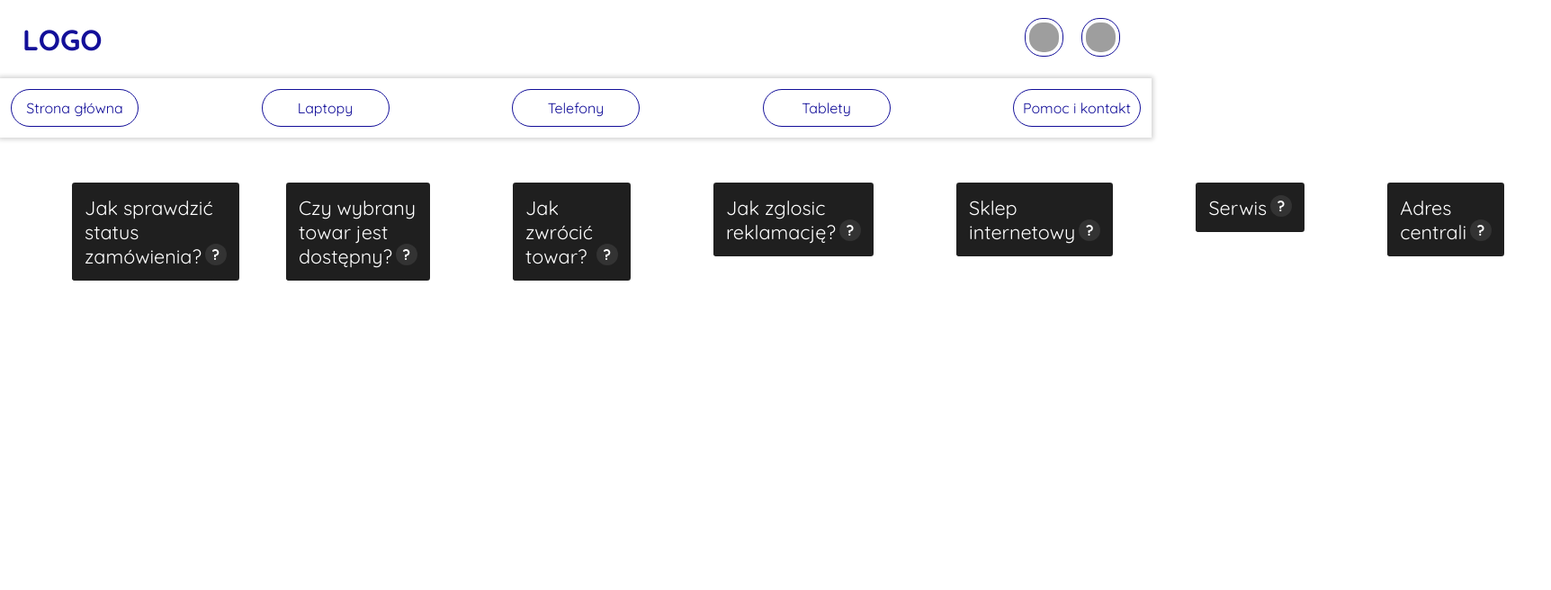
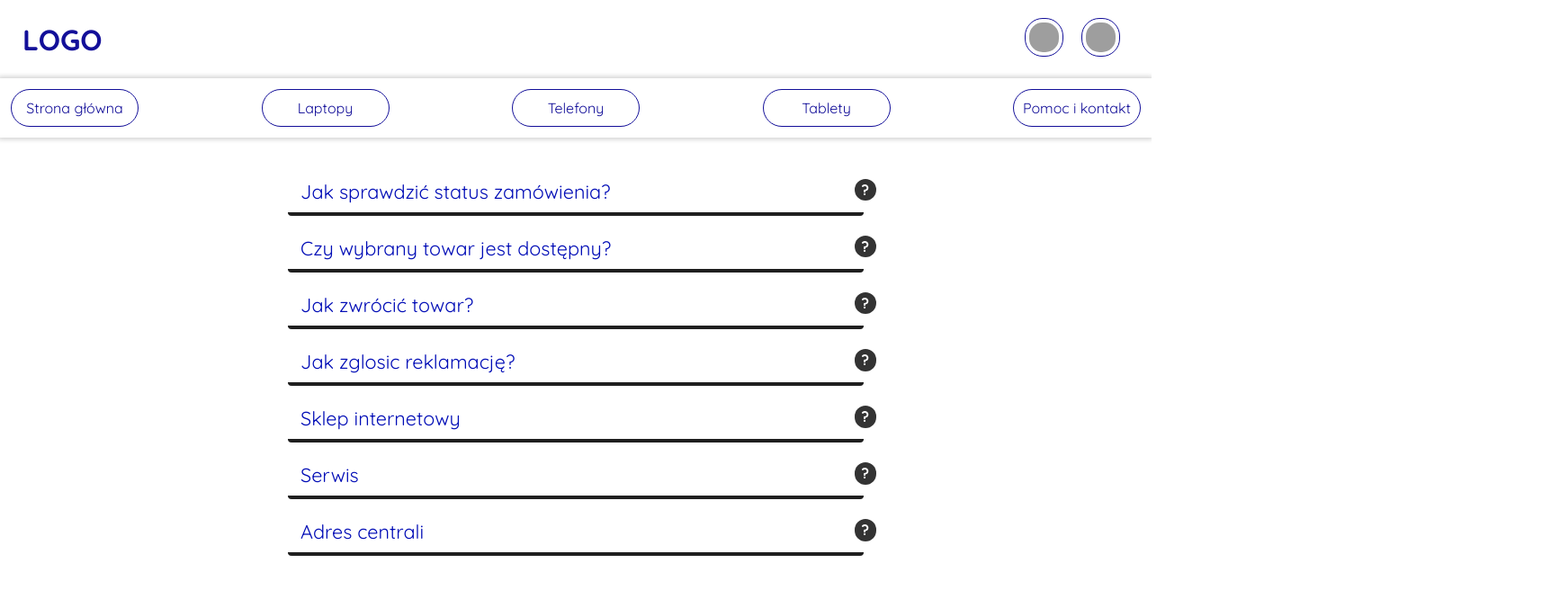
Before and after one commit to Jeremiaszmacura/Projekt-Zespolowy-PK-2021, a React (Create React App) app in the folder frontend/: page /help in a window 1280 px wide. Shown: the top 656 px of the page at 90% size, 1724 px wide, since content can reach past the window. Built offline with nearby package versions, Linux system fonts and the light colour scheme; grey boxes are pictures that could not be loaded.

Commit message:
fulfill support and contact data

```diff
--- a/frontend/src/components/Support.css
+++ b/frontend/src/components/Support.css
@@ -1,18 +1,22 @@
 .labels-container{
+    max-width: 1500px;
+    display: flex;
+    flex-direction: column;
+    align-items: center;
+    margin-top: 2em;
 
-    display: flex;
-    flex-direction: row;
+
 
 }
 .support-box {
     width: 50%;
-    min-height: 100vh;
-    padding: 5vmin 5vmin 5vmin 10vmin;
+    min-height: 5vh;
+
     float: left;
 }
 
 .support-box + .support-box {
-	padding: 5vmin 10vmin 5vmin 5vmin;
+	/* padding: 5vmin 10vmin 5vmin 5vmin; */
 }
 
 
@@ -21,7 +25,7 @@ input {display:none;}
 label {
 	width: 100%;
     float: left;
-    background: #1f1f1f;
+    background: #ffffff;
     outline: none;
     border: 0;
     margin: 0;
@@ -29,16 +33,16 @@ label {
     cursor: pointer;
     border-radius: 0.15em;
     overflow: hidden;
-    color: #fff;
+    color: rgb(0, 12, 182);
     font-size: 1.35em;
 }
 
 label:hover {
-    background: #000;
+    background: rgb(204, 204, 204);
 }
 
 input:checked + label {
-	background: #000;
+	background: rgb(204, 204, 204);
 }
 
 .content1 {
@@ -137,36 +141,7 @@ input:checked + label:hover:after {
 }
 
 
-label[for=view-0]:before,
-label[for=view-1]:before,
-label[for=view-2]:before {
-    content: "FREE";
-    font-size: 0.5em;
-    background: #a2a2a2;
-    padding: 0.25em 0.5em;
-    font-weight: bold;
-    margin: 0.4em 1em 0 0;
-    float: left;
-    color: #1f1f1f;
-    border-radius: 0.25em;
-}
 
-
-
-label[for=view-3]:before,
-label[for=view-4]:before,
-label[for=view-5]:before,
-label[for=view-6]:before {
-    content: "PRO";
-    font-size: 0.65em;
-    background: #e2c12b;
-    padding: 0.25vmin 0.65vmin;
-    font-weight: bold;
-    margin: 0.4vmin 1vmin 0 0;
-    float: left;
-    color: #1f1f1f;
-    border-radius: 0.25vmin;
-}
 
 
 input[type=radio]:checked + label:after {
@@ -174,29 +149,6 @@ input[type=radio]:checked + label:after {
     transform: none;
     line-height: 1.5em;
 }
-
-label[for=lay-1]:before, label[for=lay-2]:before, label[for=lay-3]:before {
-    content: "";
-    background:
-		linear-gradient(90deg, #fff0 0vmin, #fff0 0.4em, #1f1f1f 0.4em, #1f1f1f 0.5em, #fff 0.5em), repeating-linear-gradient(0deg, #fff 0em, #fff 0.35em, #1f1f1f 0.35em, #1f1f1f 0.45em, #fff 0.45em, #fff 0.45em);
-    width: 1.25em;
-    height: 1.25em;
-    float: left;
-    margin-right: 0.35em;
-    border-radius: 0.05em;
-}
-
-label[for=lay-2]:before {
-    background:
-		linear-gradient(180deg, #fff0 0vmin, #fff0 0.4em, #1f1f1f 0.4em, #1f1f1f 0.5em, #fff 0.5em), repeating-linear-gradient(90deg, #fff 0em, #fff 0.35em, #1f1f1f 0.35em, #1f1f1f 0.45em, #fff 0.45em, #fff 0.45em)
-}
-
-[for=lay-3]:before {
-    background:
-		linear-gradient(-90deg, #fff0 0vmin, #fff0 0.4em, #1f1f1f 0.4em, #1f1f1f 0.5em, #fff 0.5em), repeating-linear-gradient(180deg, #fff 0em, #fff 0.35em, #1f1f1f 0.35em, #1f1f1f 0.45em, #fff 0.45em, #fff 0.45em)
-}
-
-
 
 
 
--- a/frontend/src/components/exampleContactData.js
+++ b/frontend/src/components/exampleContactData.js
@@ -1,26 +1,26 @@
 const exampleContactData = {
     labels:[
         {
-            id: '1',
-            id_checkbox: '1',
+            id: '5',
+            id_checkbox: '5',
             headline: "Sklep internetowy",
-            content_id: '1',
-            info: "Tego jeszcze nie wiem"
+            content_id: '5',
+            info: "Tak"
         },
         {
-            id: '2',
-            id_checkbox: "2",
+            id: '6',
+            id_checkbox: "6",
             headline: "Serwis",
-            content_id: "2",
-            info: "Tego jeszcze nie wiem"
+            content_id: "26",
+            info: "Serwis znajduje się w Krakowie przy ulicy Pawiej 3"
 
         },
         {
-            id: '3',
-            id_checkbox: "3",
+            id: '7',
+            id_checkbox: "7",
             headline: "Adres centrali",
-            content_id:  "3",
-            info: "Tego jeszcze nie wiem"
+            content_id:  "7",
+            info: "Adres centrali\nKraków, ul. Pawia 3\n Telefon: +48123123123"
         }
     ]
 }
--- a/frontend/src/components/exampleSupportData.js
+++ b/frontend/src/components/exampleSupportData.js
@@ -5,14 +5,14 @@ const exampleSupportData = {
                 id_checkbox: '1',
                 headline: "Jak sprawdzić status zamówienia?",
                 content_id: '1',
-                info: "Tego jeszcze nie wiem"
+                info: "Status realizacji zamówienia można sprawdzić logując się na swoje konto."
             },
             {
                 id: '2',
                 id_checkbox: "2",
                 headline: "Czy wybrany towar jest dostępny?",
                 content_id: "2",
-                info: "Tego jeszcze nie wiem"
+                info: "Tylko towary, które są dostępne są wystawione na sprzedaż"
 
             },
             {
@@ -20,14 +20,14 @@ const exampleSupportData = {
                 id_checkbox: "3",
                 headline: "Jak zwrócić towar?",
                 content_id:  "3",
-                info: "Tego jeszcze nie wiem"
+                info: "Aby zwrócić towar należy zadzwonić do Mikołaja bo on ma magazyn na chacie."
             },
             {
                 id: '4',
                 id_checkbox: "4",
                 headline: "Jak zglosic reklamację?",
                 content_id: "4",
-                info: "Tego jeszcze nie wiem"
+                info: "Zwrotów nie przyjmujemy, chyba że Mikołaj to jego musisz pytać"
             }
         ]
 }
```
